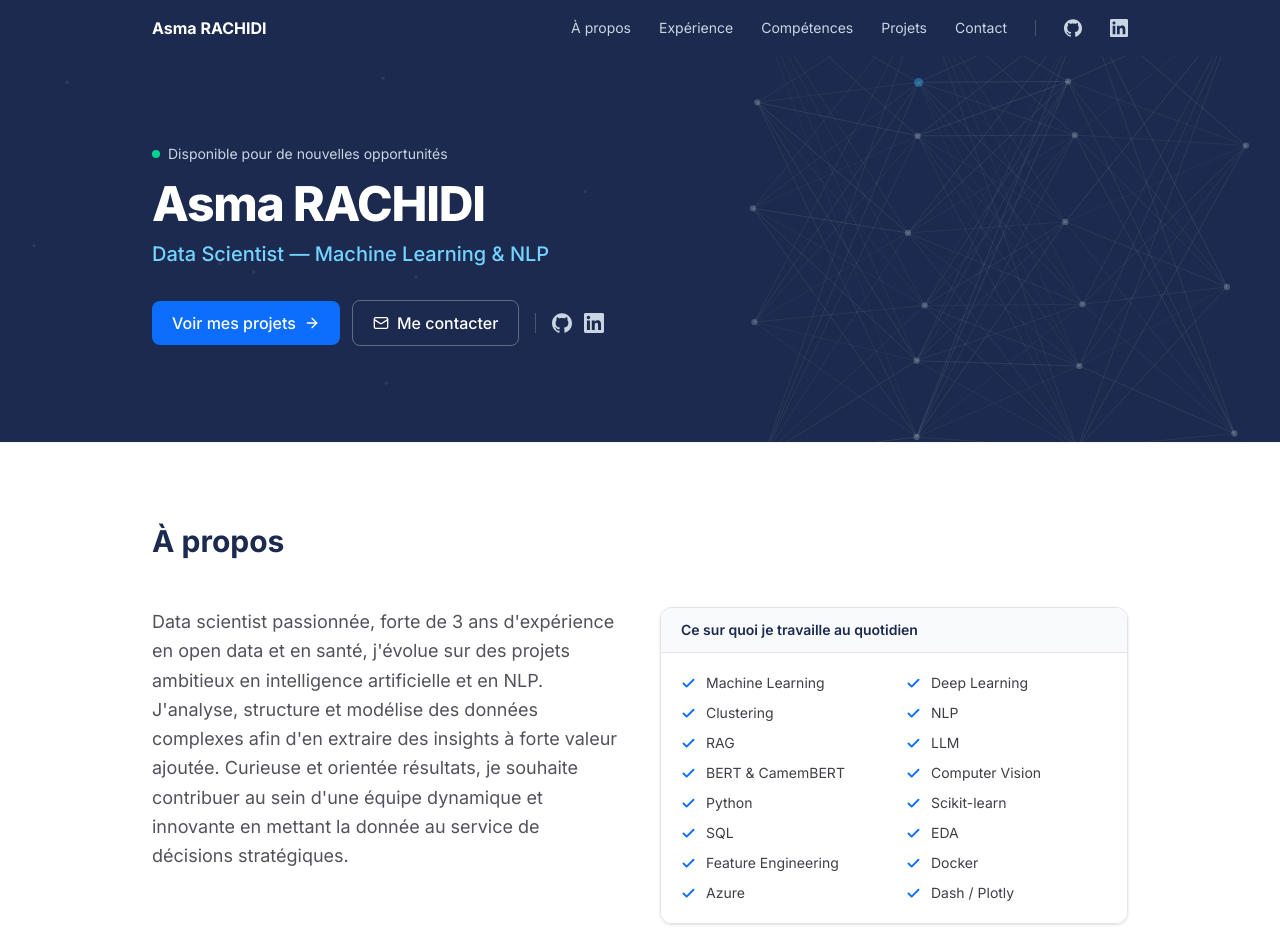
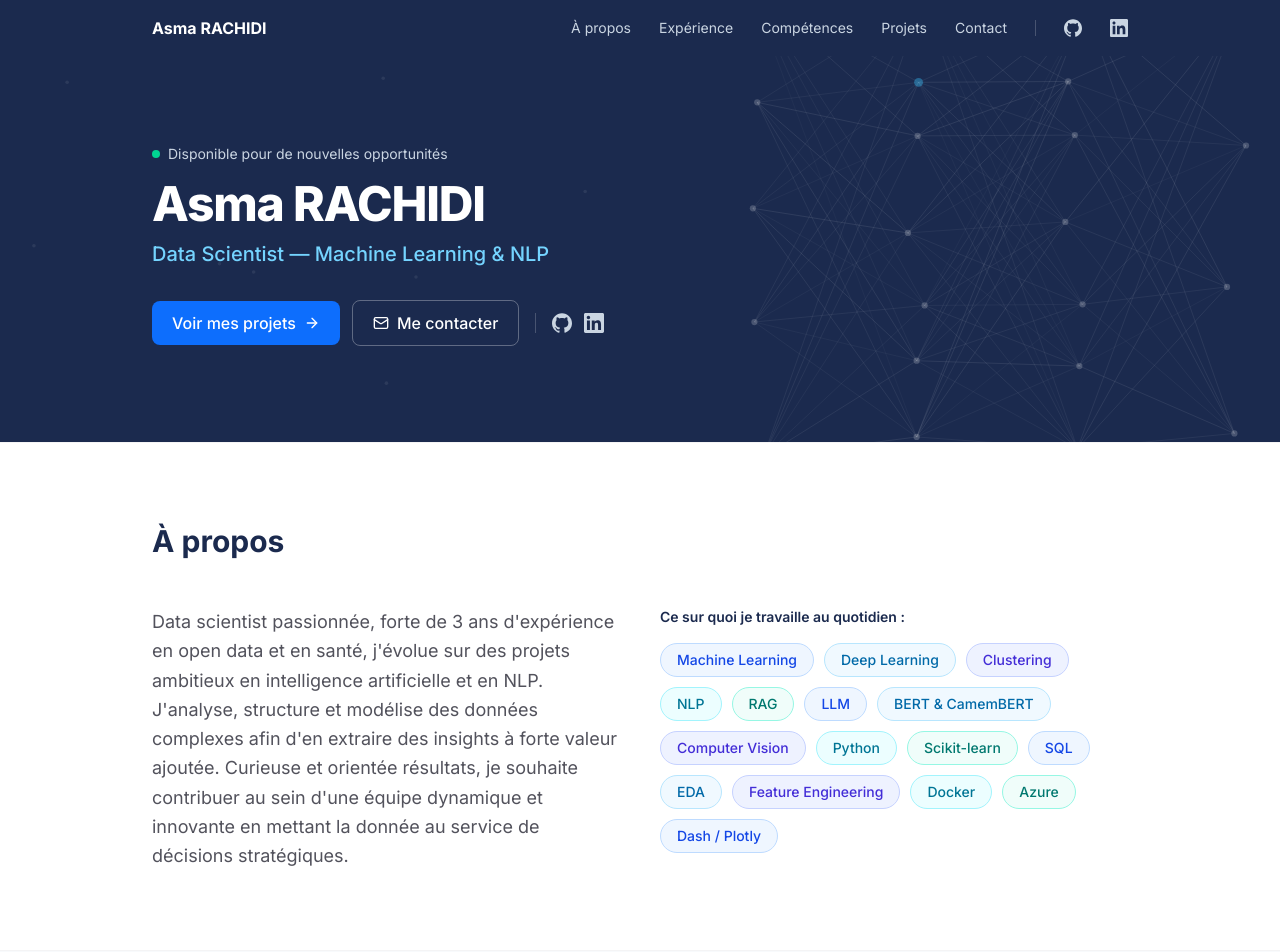
Before and after one commit to AsmaRACHIDI/portfolio, a React (Vite) app: page / in a window 1280 px wide. Shown: the top 952 px of the page. Built offline with nearby package versions, Linux system fonts and the light colour scheme.

Commit message:
Bring back pill badges for daily skills, in cool-tone variants
Replaces the checklist card with rounded pills cycling through five
cool tones (blue, sky, indigo, cyan, teal) that stay within the site's
navy/blue palette, with a subtle hover lift.

```diff
--- a/src/components/About.jsx
+++ b/src/components/About.jsx
@@ -1,7 +1,16 @@
-import { Check } from 'lucide-react'
 import { profile } from '../data/profile'
 import Container from './Container'
 import SectionHeading from './SectionHeading'
+
+// Déclinaisons de tons froids assorties à la palette marine/bleu du site.
+// Classes écrites en toutes lettres pour le scanner Tailwind.
+const pillStyles = [
+  'border-blue-200 bg-blue-50 text-blue-700',
+  'border-sky-200 bg-sky-50 text-sky-700',
+  'border-indigo-200 bg-indigo-50 text-indigo-700',
+  'border-cyan-200 bg-cyan-50 text-cyan-700',
+  'border-teal-200 bg-teal-50 text-teal-700',
+]
 
 export default function About() {
   return (
@@ -11,20 +20,20 @@ export default function About() {
         <div className="grid gap-10 lg:grid-cols-2 lg:items-start">
           <p className="text-lg leading-relaxed text-zinc-600">{profile.bio}</p>
 
-          <div className="overflow-hidden rounded-xl border border-zinc-200 shadow-sm">
-            <div className="border-b border-zinc-200 bg-slate-50 px-5 py-3">
-              <h3 className="text-sm font-semibold text-navy">
-                Ce sur quoi je travaille au quotidien
-              </h3>
+          <div>
+            <p className="mb-4 text-sm font-semibold text-navy">
+              Ce sur quoi je travaille au quotidien :
+            </p>
+            <div className="flex flex-wrap gap-2.5">
+              {profile.topSkills.map((skill, i) => (
+                <span
+                  key={skill}
+                  className={`rounded-full border px-4 py-1.5 text-sm font-medium transition-transform hover:-translate-y-0.5 ${pillStyles[i % pillStyles.length]}`}
+                >
+                  {skill}
+                </span>
+              ))}
             </div>
-            <ul className="grid gap-x-6 gap-y-2.5 bg-white p-5 sm:grid-cols-2">
-              {profile.topSkills.map((skill) => (
-                <li key={skill} className="flex items-center gap-2.5 text-sm text-zinc-700">
-                  <Check size={15} className="shrink-0 text-primary" strokeWidth={3} />
-                  {skill}
-                </li>
-              ))}
-            </ul>
           </div>
         </div>
       </Container>
```
